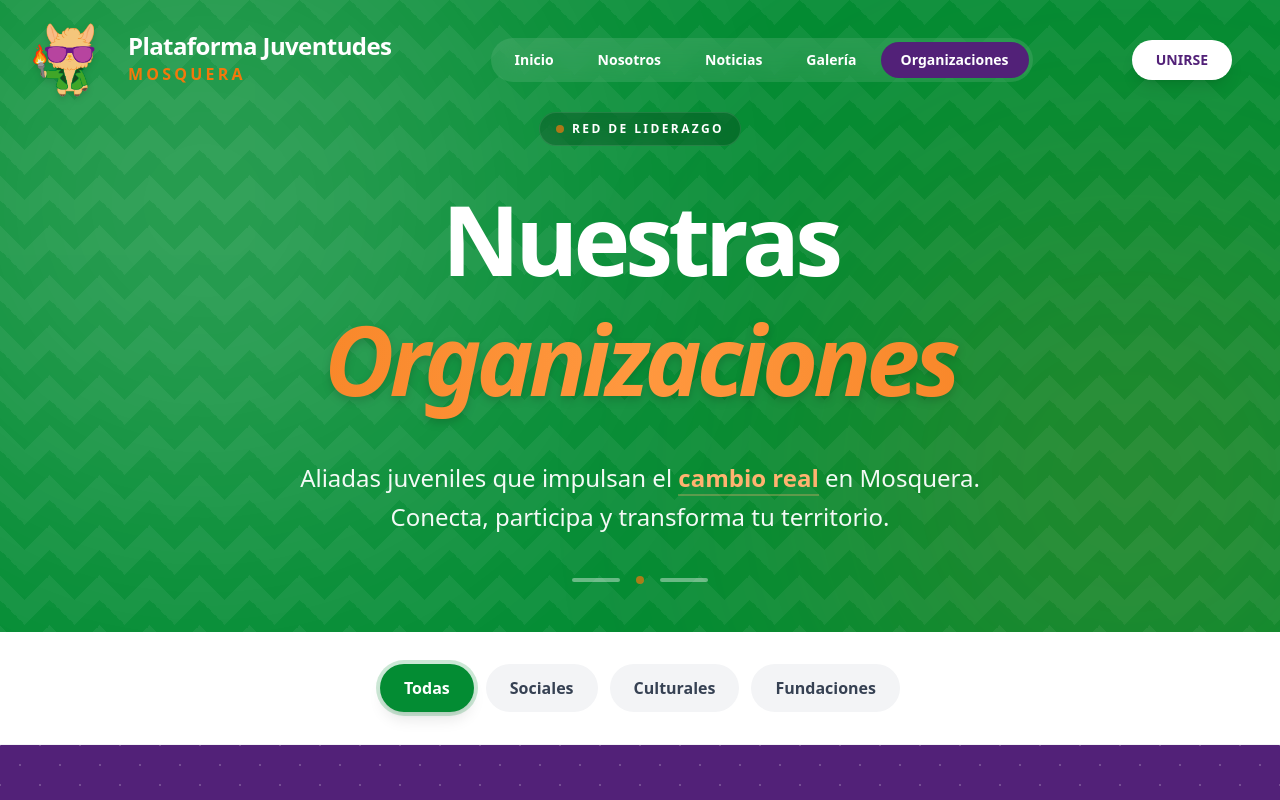
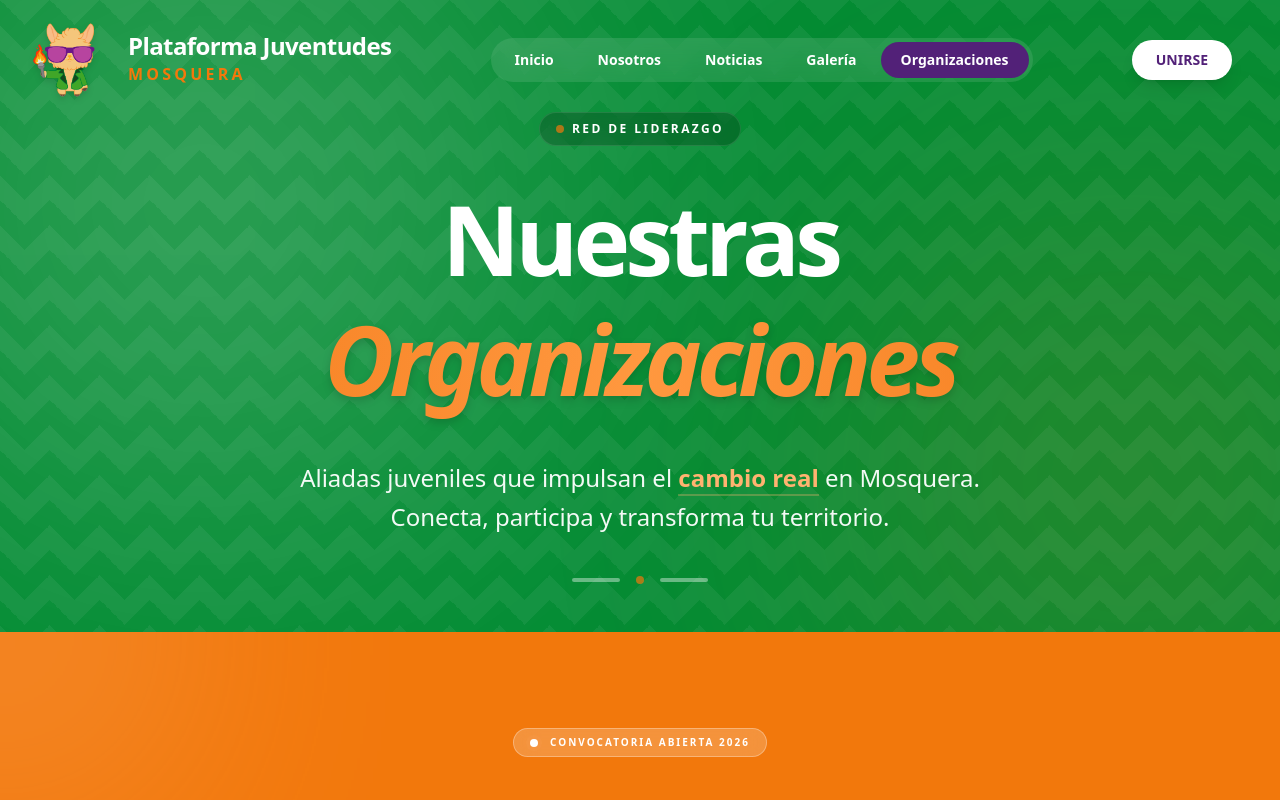
Before and after one commit to DousoAdmin/pmj-front, a Nuxt app: page /public/organizaciones in a window 1280 px wide. Shown: the top 800 px of the page. Built offline with nearby package versions, Linux system fonts and the light colour scheme.

Commit message:
cta de organizaciones en la parte de arriba

```diff
--- a/app/pages/index.vue
+++ b/app/pages/index.vue
@@ -1,5 +1,4 @@
 <script setup>
-// Redirige automáticamente a /public/
 definePageMeta({
   middleware: [
     function (to, from) {
--- a/app/pages/public/organizaciones.vue
+++ b/app/pages/public/organizaciones.vue
@@ -3,6 +3,8 @@
   <div class="bg-gradient-to-br from-gray-50 via-white to-gray-50 min-h-screen">
     <!-- Componente Hero -->
     <HeroOrganizaciones />
+    <!-- Componente CTA Final -->
+    <CTAInscripcion />
 
     <!-- Componente Filtros -->
     <FiltrosOrganizaciones
@@ -16,8 +18,6 @@
       :organizaciones="filteredOrgs"
     />
 
-    <!-- Componente CTA Final -->
-    <CTAInscripcion />
   </div>
 </template>
 
```
